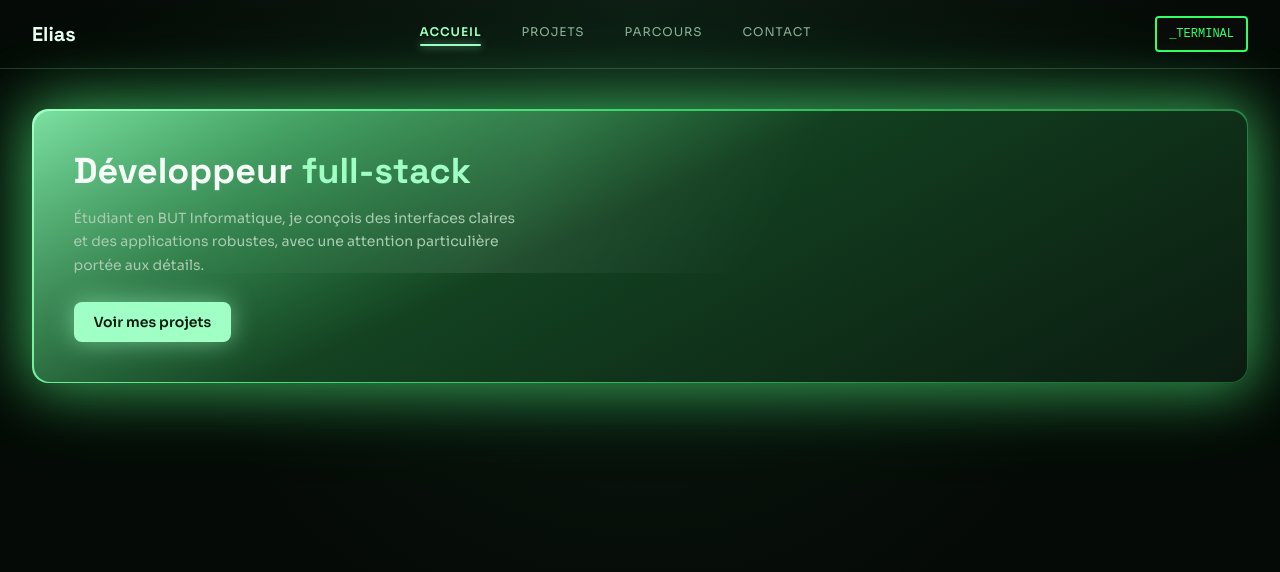
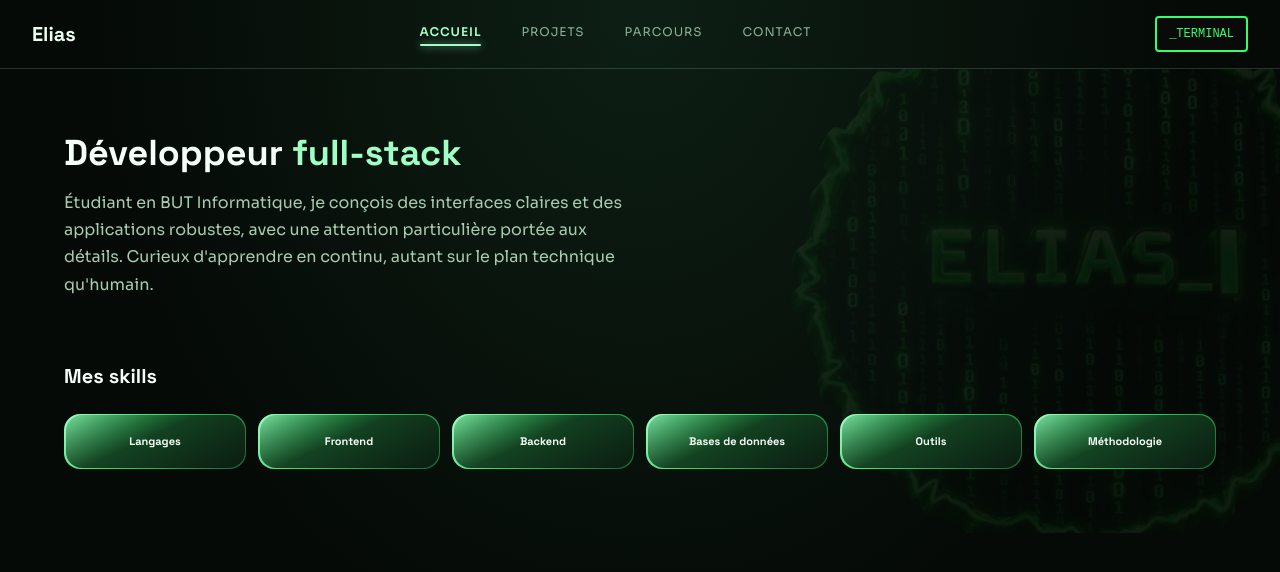
Before and after one commit to lyesprojet/Portfolio, a React app: page / in a window 1280 px wide. Shown: the top 572 px of the page. Built offline with nearby package versions, Linux system fonts and the light colour scheme; the HTML template or start-up script is replaced by a standard one.

Commit message:
feat: hero with skills title and logo watermark

```diff
--- a/src/components/gui/Hero.jsx
+++ b/src/components/gui/Hero.jsx
@@ -1,50 +1,114 @@
-function Hero() {
+import { useState } from 'react'
+import { skills } from '../../data/skills'
+import logo from '../../assets/logo_3d.png'
+
+const CATEGORY_LABELS = {
+  langages: 'Langages',
+  frontend: 'Frontend',
+  backend: 'Backend',
+  'bases de données': 'Bases de données',
+  outils: 'Outils',
+  méthodologie: 'Méthodologie',
+}
+
+function SkillCard({ categoryKey, techs, isOpen, onClick }) {
   return (
-    <div className="relative px-8 py-10">
     <div
-        className="rounded-2xl p-[1.5px]"
-        style={{ background: 'var(--gui-card-border-grad)', boxShadow: 'var(--gui-glow)' }}
+      onClick={onClick}
+      className="rounded-2xl p-[1.5px] cursor-pointer transition-all duration-300"
+      style={{
+        background: 'var(--gui-card-border-grad)',
+        boxShadow: isOpen ? 'var(--gui-glow)' : 'none',
+        flex: isOpen ? '2.4 1 0%' : '1 1 0%',
+      }}
     >
       <div
-          className="relative rounded-2xl p-10 overflow-hidden"
-          style={{ background: 'var(--gui-card-bg-grad)' }}
+        className="rounded-2xl h-full transition-all duration-300"
+        style={{
+          background: 'var(--gui-card-bg-grad)',
+          padding: isOpen ? '24px' : '18px 8px',
+        }}
       >
-          <div
+        <p
+          className="font-heading font-bold text-center transition-all duration-300"
+          style={{
+            color: '#f5fff8',
+            fontSize: isOpen ? '15px' : '11px',
+            textAlign: isOpen ? 'left' : 'center',
+            marginBottom: isOpen ? '14px' : '0',
+          }}
+        >
+          {CATEGORY_LABELS[categoryKey]}
+        </p>
+
+        {isOpen && (
+          <div className="flex flex-wrap gap-2">
+            {techs.map((tech) => (
+              <span
+                key={tech}
+                className="font-mono text-xs px-3 py-1 rounded-full"
+                style={{ color: 'var(--gui-text-accent)', border: '1px solid rgba(159,255,196,0.3)' }}
+              >
+                {tech}
+              </span>
+            ))}
+          </div>
+        )}
+      </div>
+    </div>
+  )
+}
+
+function Hero() {
+  const [openCategory, setOpenCategory] = useState(null)
+  const categories = Object.entries(skills)
+
+  return (
+    <div className="relative px-16 py-16 w-full overflow-hidden">
+    <img
+    src={logo}
+    alt=""
     className="absolute pointer-events-none"
     style={{
-              top: '-40%',
-              left: '-20%',
-              width: '140%',
-              height: '100%',
-              background: 'linear-gradient(120deg, transparent 30%, rgba(255,255,255,0.08) 45%, transparent 60%)',
+        top: '-120px',
+        right: '-120px',
+        width: '650px',
+        height: '650px',
+        opacity: 0.08,
+        objectFit: 'contain',
     }}
     />
 
-          <h1
-            className="font-heading font-bold text-4xl relative"
-            style={{ color: '#f5fff8' }}
-          >
+      <div className="relative">
+        <h1 className="font-heading font-bold text-4xl mb-4" style={{ color: '#f5fff8' }}>
           Développeur <span style={{ color: 'var(--gui-text-accent)' }}>full-stack</span>
         </h1>
-
         <p
-            className="font-body text-sm mt-4 max-w-md relative"
+          className="font-body text-base mb-16 max-w-xl"
           style={{ color: '#a9cbb0', lineHeight: 1.7 }}
         >
           Étudiant en BUT Informatique, je conçois des interfaces claires et des
           applications robustes, avec une attention particulière portée aux détails.
+          Curieux d'apprendre en continu, autant sur le plan technique qu'humain.
         </p>
 
-          <button
-            className="font-body text-sm font-semibold mt-6 px-5 py-2.5 rounded-lg relative"
-            style={{
-              color: '#0a1c0f',
-              backgroundColor: 'var(--gui-text-accent)',
-              boxShadow: '0 0 25px rgba(159,255,196,0.55)',
-            }}
+        <h2
+          className="font-heading font-bold text-xl mb-6"
+          style={{ color: '#f5fff8' }}
         >
-            Voir mes projets
-          </button>
+          Mes skills
+        </h2>
+
+        <div className="flex gap-3">
+          {categories.map(([key, techs]) => (
+            <SkillCard
+              key={key}
+              categoryKey={key}
+              techs={techs}
+              isOpen={openCategory === key}
+              onClick={() => setOpenCategory(openCategory === key ? null : key)}
+            />
+          ))}
         </div>
       </div>
     </div>
```
Also changed, not shown: src/assets/logo.jpg (deleted), src/assets/logo_3d.png (added). Lines whose indentation alone changed are shown as unchanged.
